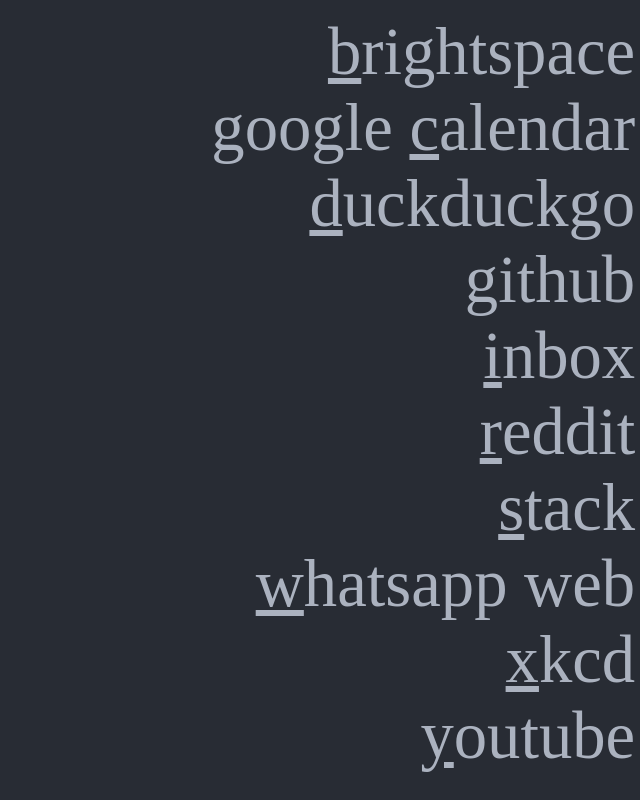
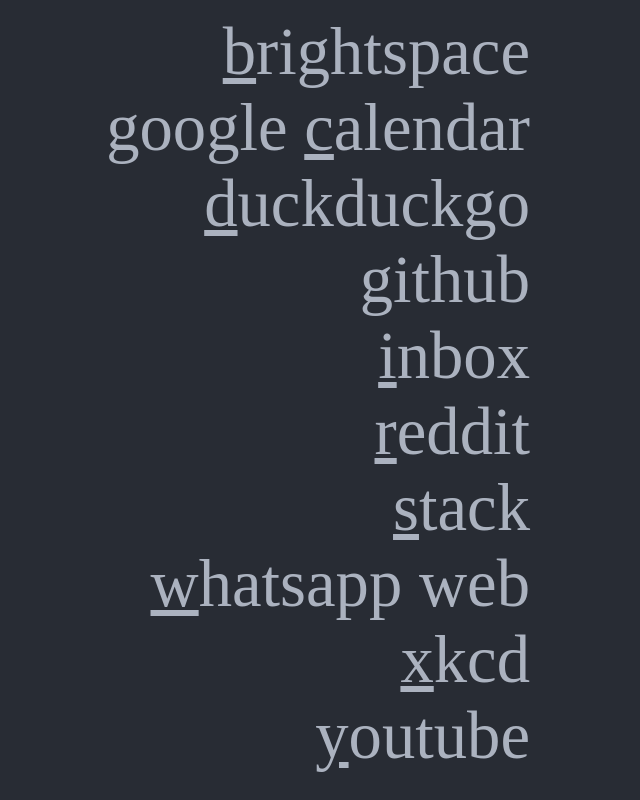
Before and after one commit to Synthetica9/Synthetica9.github.io, a PHP site: page / in a window 1280 px wide. Shown: the whole page, without its empty margins (640-1280 px from the left). Run offline with PHP 8.4, Linux system fonts and the light colour scheme.

Commit message:
Reverted style change

```diff
--- a/style.css
+++ b/style.css
@@ -3,9 +3,9 @@
   bottom:0px;
   font-family: Ubuntu;
   font-weight: 100;
-  padding-bottom: 10px;
+  padding: 10px;
   position:fixed;
-  width:99%;
+  width:90%;
   text-align: right;
 }
 
```
